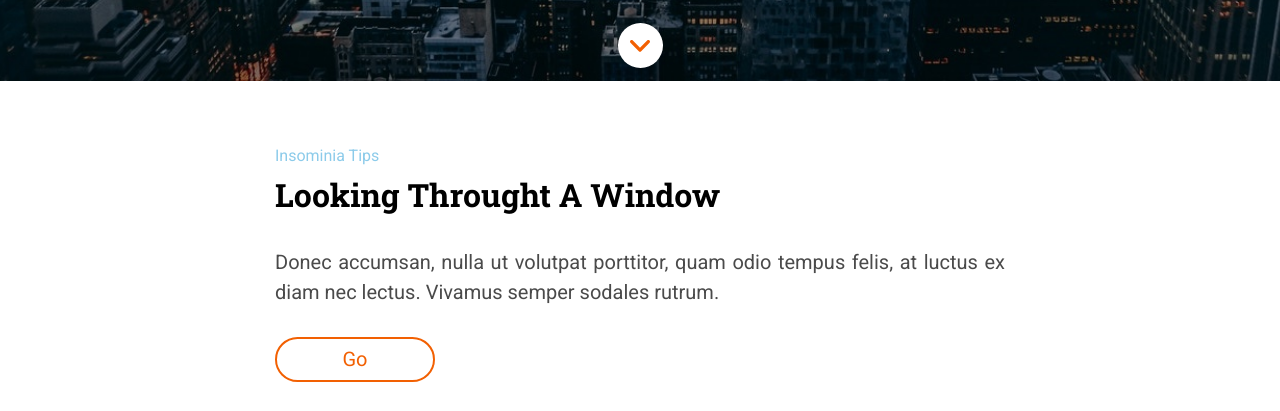
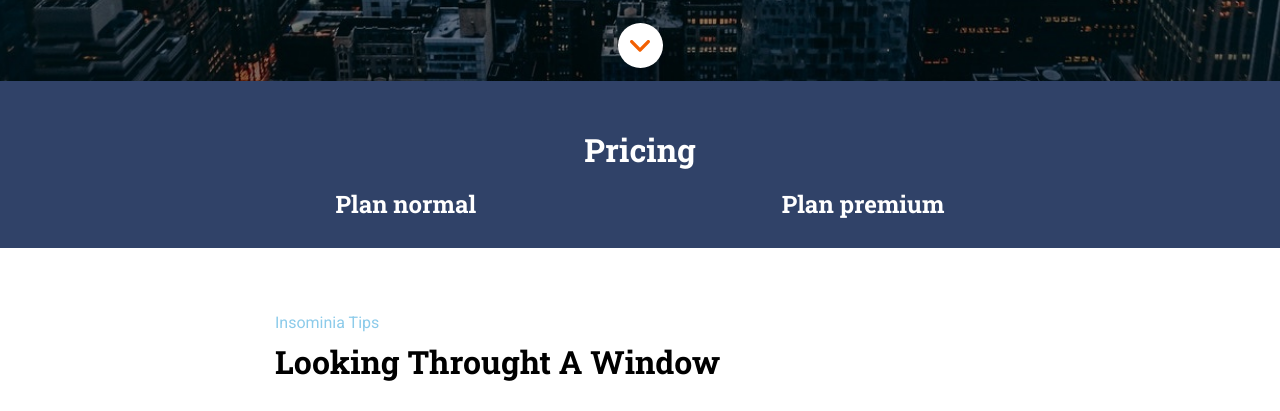
Before and after one commit to miriamela/Anonymous-Proxy, a website: page src/html/index.html in a window 1280 px wide. Shown: the part 719-1130 px from the top of the page. Drawn offline with nearby package versions, Linux system fonts and the light colour scheme; files that its build step writes are made by us from their sources; files whose address does not match are found by name.

Commit message:
added section pricing

```diff
--- a/src/html/index.html
+++ b/src/html/index.html
@@ -12,6 +12,7 @@
     <include src="./partials/header.html"></include>
     <main class="main">
         <include src="./partials/hero.html"></include>
+        <include src="./partials/pricing.html"></include>
         <include src="./partials/info.html"></include>
         <include src="./partials/purchase.html"></include>
     </main>
--- /dev/null
+++ b/src/html/partials/pricing.html
@@ -0,0 +1,13 @@
+<section class="pricing">
+    <h1 class="main-title">
+        Pricing
+    </h1>
+    <div class="flex">
+        <h2 class="secondary-title">
+            Plan normal
+        </h2>
+        <h2 class="secondary-title">
+            Plan premium
+        </h2>
+    </div>
+</section>
--- /dev/null
+++ b/src/scss/layout/_pricing.scss
@@ -0,0 +1,17 @@
+.pricing{
+    width: 100%;
+    padding:  30px;
+    text-align: center;
+    background-color: $secondary-dark-blue;
+    color: $primary-light;
+
+    @include tablet{
+        & .flex{
+            display:flex;
+            flex-direction: row;
+            justify-content: space-evenly;
+            align-items: center;
+        }
+    }
+
+}
--- a/src/scss/main.scss
+++ b/src/scss/main.scss
@@ -4,6 +4,7 @@
 @import 'layout/page';
 @import 'layout/header';
 @import 'layout/hero';
+@import 'layout/pricing';
 @import 'layout/info';
 @import 'layout/purchase';
 @import 'layout/footer';
```
